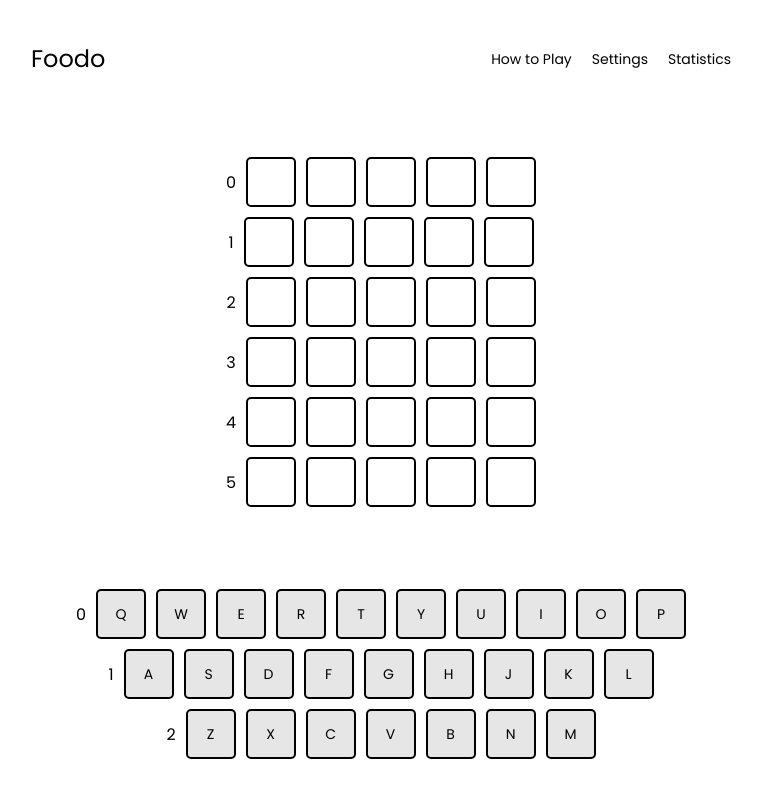
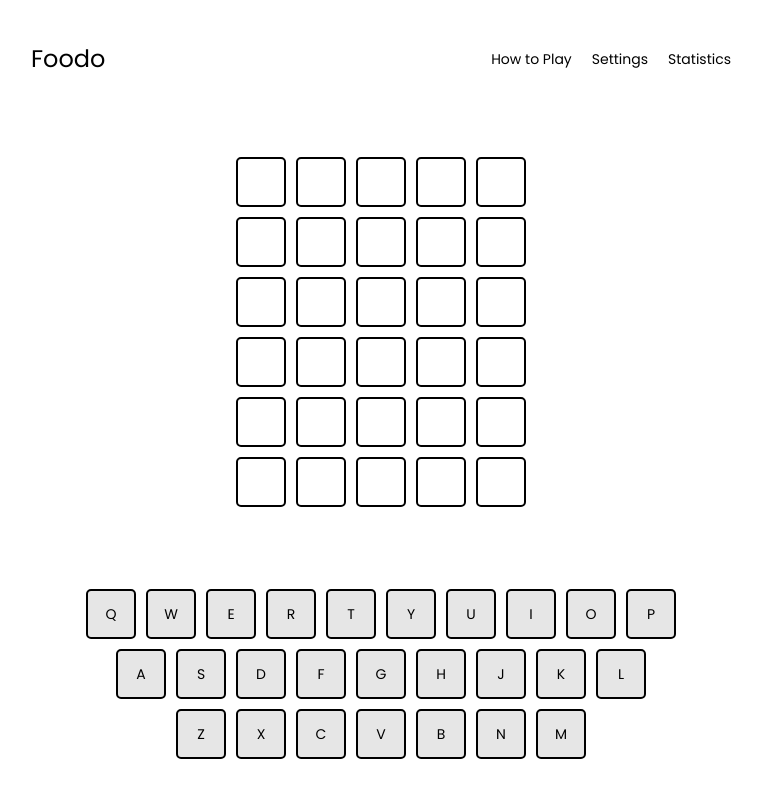
Before and after one commit to JaoAndre/Foodo, a Nuxt app: page / in a window 1280 px wide. Shown: the whole page, without its empty margins (259-1020 px from the left). Built offline with nearby package versions, Linux system fonts and the light colour scheme.

Commit message:
:fire: Remove code.

```diff
--- a/components/gField.vue
+++ b/components/gField.vue
@@ -2,7 +2,6 @@
   <div class="grid">
 
     <div v-for="(row, index) in grid" :key="index + '_row'" class="grid_row">
-      {{ index }}
       <div
         v-for="(cell, index) in row"
         :key="index + '_cell'"
--- a/components/kField.vue
+++ b/components/kField.vue
@@ -6,7 +6,6 @@
       :key="index + '_row'"
       class="keyboard_row"
     >
-      {{ index }}
       <div v-for="letter in row" :key="letter" class="nKey font-p">
         {{ letter }}
       </div>
```
